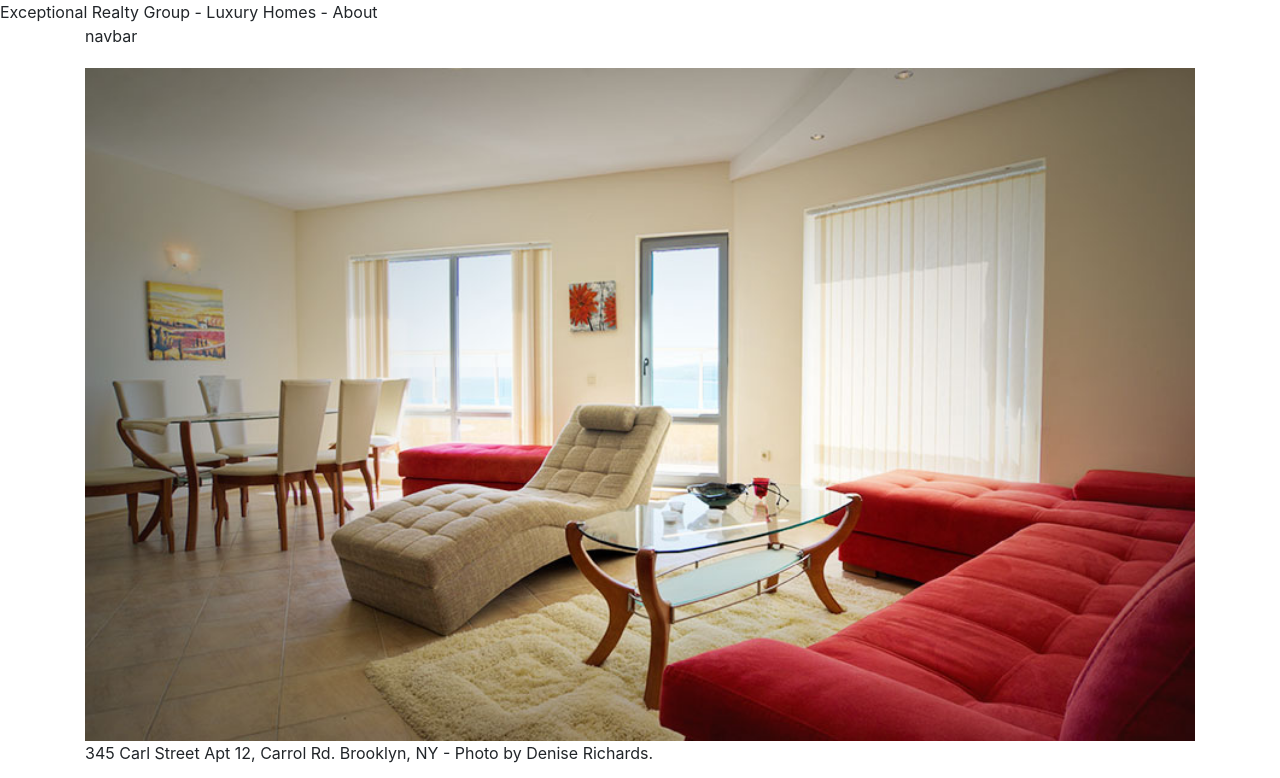
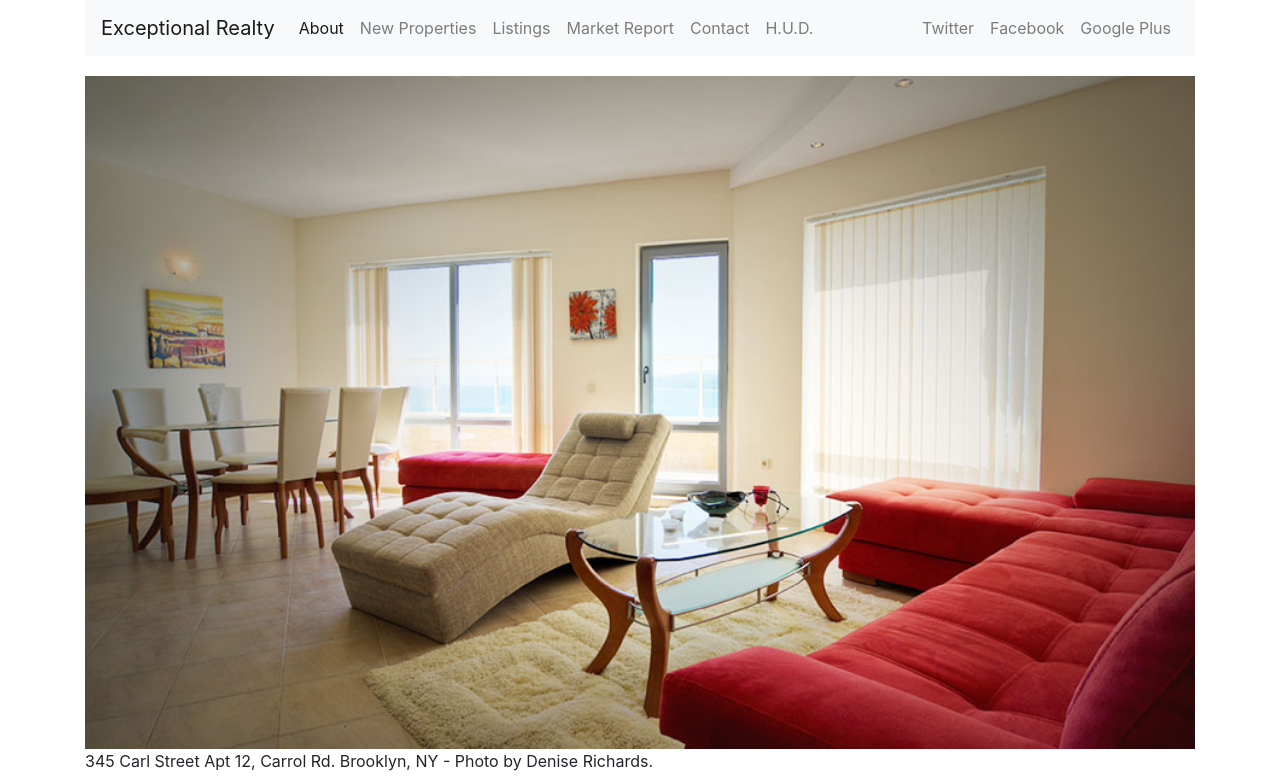
Before and after one commit to Dhuha9/exceptional-realty-bootstrapped, a plain HTML site: page index.html in a window 1280 px wide. Shown: the top 778 px of the page. Drawn offline with nearby package versions, Linux system fonts and the light colour scheme.

Commit message:
finish navbar

```diff
--- a/css/style.css
+++ b/css/style.css
@@ -9,3 +9,12 @@ img, video, audio, iframe, table, form {
   .row{
       margin-bottom: 20px;
   }
+
+
+.social {
+    position: fixed;
+    top: 163px;
+    right: 20px;
+    width: 40px;
+    z-index: 2;
+  }
--- a/index.html
+++ b/index.html
@@ -10,7 +10,7 @@
     <link rel="stylesheet" href="https://stackpath.bootstrapcdn.com/bootstrap/4.3.1/css/bootstrap.min.css"
         integrity="sha384-ggOyR0iXCbMQv3Xipma34MD+dH/1fQ784/j6cY/iJTQUOhcWr7x9JvoRxT2MZw1T" crossorigin="anonymous">
 
-        <link rel="stylesheet" href="css/style.css"
+    <link rel="stylesheet" href="css/style.css">
     <title>Exceptional Realty Group - Luxury Homes - About</title>
 </head>
 
@@ -18,7 +18,39 @@
     <div class="container">
         <div class="row">
             <div class="col-sm-12">
-                navbar
+                <nav class="navbar navbar-expand-lg navbar-light bg-light">
+                    <a class="navbar-brand" href="#">Exceptional Realty</a>
+                    <button class="navbar-toggler" type="button" data-toggle="collapse"
+                        data-target="#navbarSupportedContent" aria-controls="navbarSupportedContent"
+                        aria-expanded="false" aria-label="Toggle navigation">
+                        <span class="navbar-toggler-icon"></span>
+                    </button>
+
+                    <div class="collapse navbar-collapse" id="navbarSupportedContent">
+
+                        <ul class="navbar-nav mr-auto">
+                            <li class="nav-item active">
+                            <li class="nav-item active"> <a class="nav-link" href="#">About <span
+                                        class="sr-only">(current)</span></a>
+                            <li class="nav-item"><a class="nav-link" href="#">New Properties</a></li>
+                            <li class="nav-item"> <a class="nav-link" href="#">Listings</a></li>
+                            <li class="nav-item"> <a class="nav-link" href="#">Market Report</a></li>
+                            <li class="nav-item"> <a class="nav-link" href="#">Contact</a></li>
+                            <li class="nav-item"> <a class="nav-link" href="#" target="_blank">H.U.D.</a></li>
+                        </ul>
+                        <!--  <span class="sr-only">(current)</span> -->
+
+
+                        <ul class="navbar-nav ">
+                            <li class="nav-item"> <a class="nav-link" href="#" title="Twitter"> Twitter</a></li>
+                            <li class="nav-item"> <a class="nav-link" href="#" title="Facebook">Facebook</a></li>
+                            <li class="nav-item"><a class="nav-link" href="#" title="Google Plus">Google Plus</a>
+                            </li>
+
+                        </ul>
+
+                    </div>
+                </nav>
             </div>
         </div>
         <div class="row">
```
